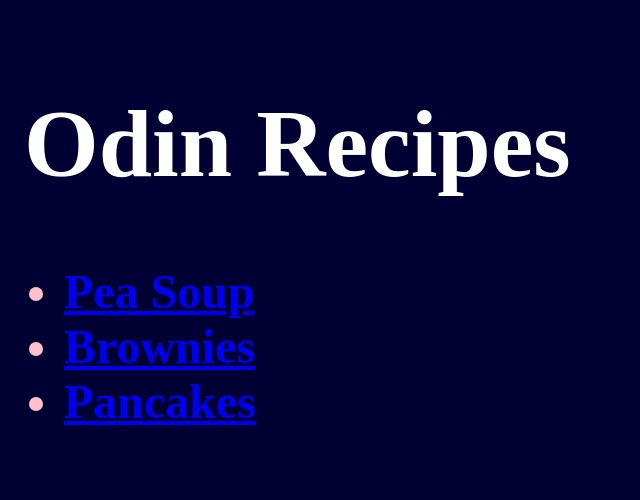
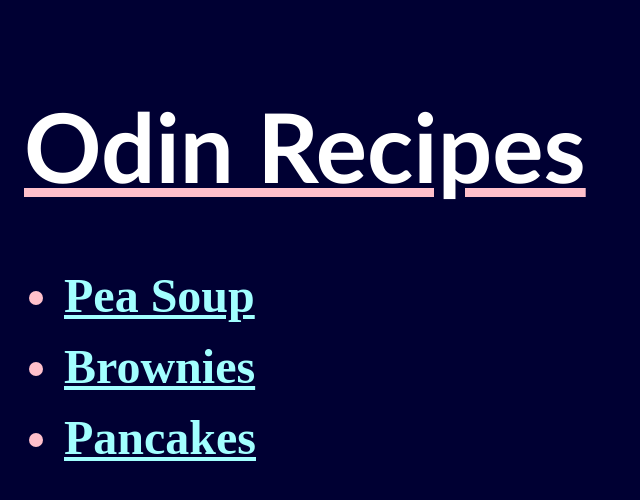
Before and after one commit to Arvidian64/odin-recipes, a plain HTML site: page index.html in a window 1280 px wide. Shown: the whole page, without its empty margins (0-640 px from the left). Drawn offline with Linux system fonts and the light colour scheme.

Commit message:
CSS uses grid-auto-rows to put recipes dow with gaps

```diff
--- a/index.html
+++ b/index.html
@@ -8,7 +8,7 @@
 </head>
 <body>
     <h1>Odin Recipes</h1>
-    <ul>
+    <ul id="recipes">
         <li><a href="recipes/peasoup.html">Pea Soup</a></li>
         <li><a href="recipes/brownies.html">Brownies</a></li>
         <li><a href="recipes/pancakes.html">Pancakes</a></li>
--- a/styles.css
+++ b/styles.css
@@ -15,6 +15,8 @@ div {
   h1 {
     font-size: 6rem;
     color:white;
+    font-family: 'Gill Sans', 'Gill Sans MT', Calibri, 'Trebuchet MS', sans-serif;
+    text-decoration: underline pink;
   }
 
   h3 {
@@ -32,3 +34,17 @@ div {
     color: rgb(255, 213, 219);
     font-size: x-large;
   }
+
+  a {
+    color: rgb(162, 255, 255);
+  }
+
+  a:hover {
+    background-color: rgb(109, 0, 0);
+  }
+
+  #recipes {
+    display: grid;
+    grid-auto-rows: auto;
+    row-gap: 1rem;
+  }
```
Also changed, not shown: recipes/peasoup.html (+6 -3 lines).
